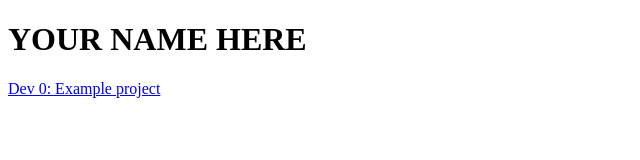
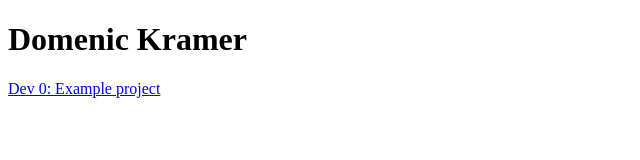
Before and after one commit to Animi24/website, a plain HTML site: page index.html in a window 1280 px wide. Shown: the whole page, without its empty margins (0-640 px from the left). Drawn offline with Linux system fonts and the light colour scheme.

Commit message:
Update index.html

```diff
--- a/index.html
+++ b/index.html
@@ -1,14 +1,14 @@
 <!DOCTYPE html>
 <html>
 	<head>
-		<title>YOUR NAME HERE - IMGD 2900</title>
+		<title>Domenic Kramer - IMGD 2900</title>
 		<meta name = "type" content = "website"/>
 	</head>
 
 	<body>
 
 		<h1>
-			YOUR NAME HERE
+			Domenic Kramer
 		</h1>
 
 		<p>
@@ -17,4 +17,5 @@
 		</p>
 
 	</body>
+
 </html>
```
